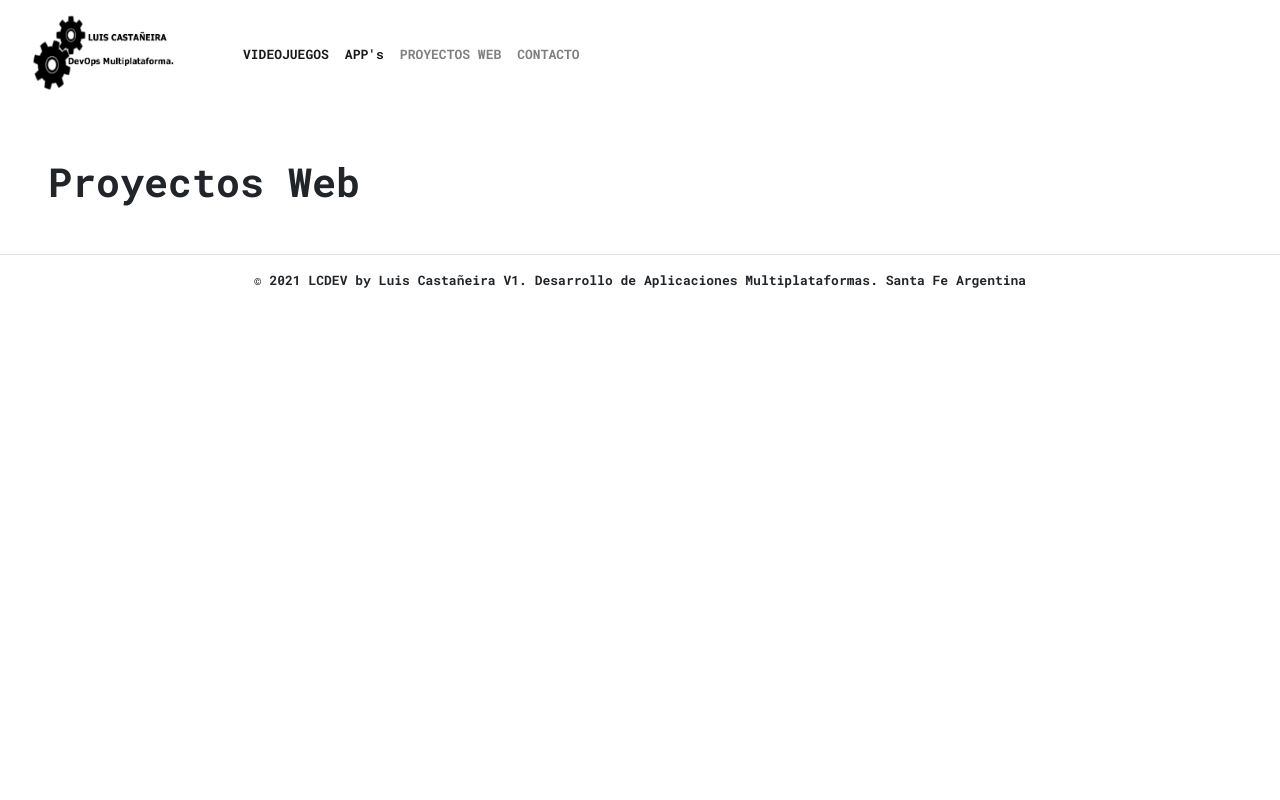
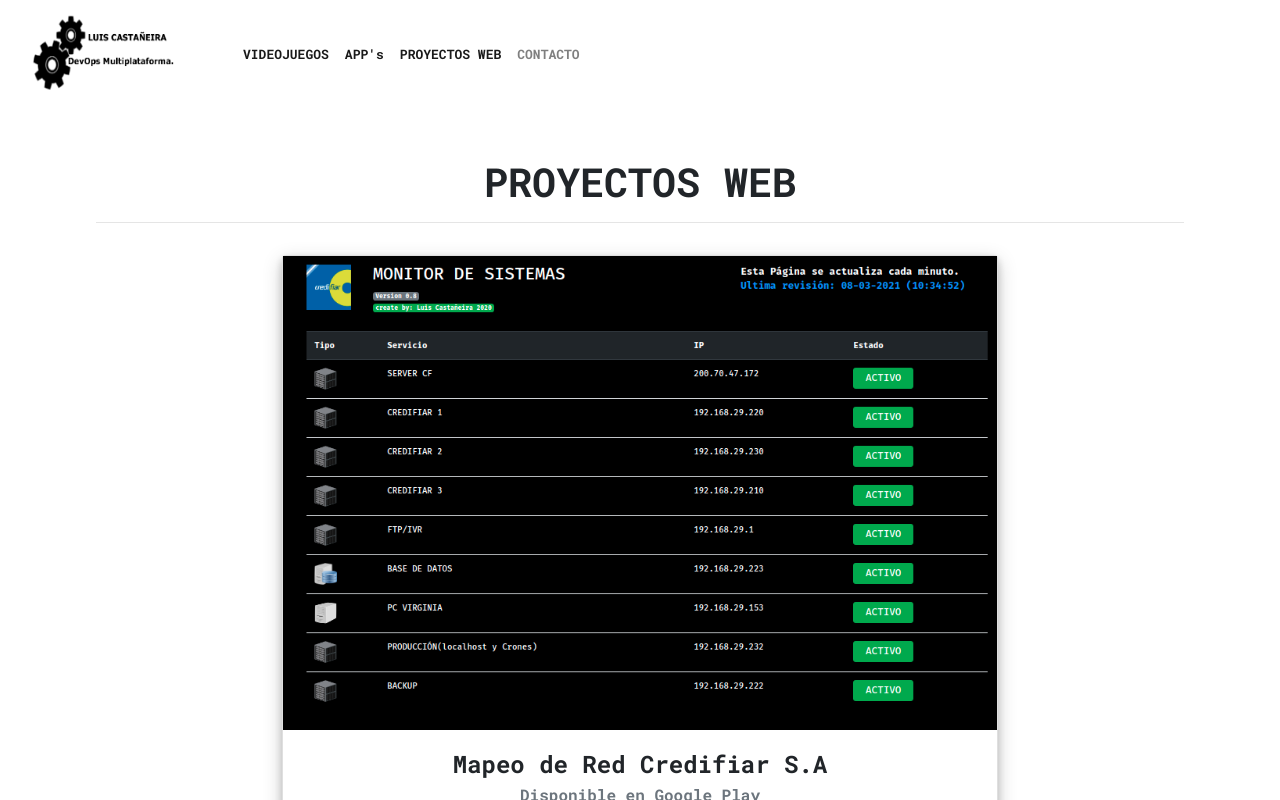
Before and after one commit to Solidlucho83/PersonalSite, a React (Create React App) app: page /proyectosweb in a window 1280 px wide. Shown: the top 800 px of the page. Built offline with nearby package versions, Linux system fonts and the light colour scheme.

Commit message:
Añadidos proyectos Web

```diff
--- a/src/componentes/Card.jsx
+++ b/src/componentes/Card.jsx
@@ -6,7 +6,7 @@ const Card = ({title, imageSource, descripcion, link } ) => {
     return (
 
           <div className="card text-center ">
-          <img src={imageSource} alt={title} height="130" ></img>
+          <img src={imageSource} alt={title}  ></img>
               <div className="cardbody justify-content-center"><br/>
 
          <h4 className="card-title">{title}</h4>
--- a/src/componentes/Cards.jsx
+++ b/src/componentes/Cards.jsx
@@ -8,7 +8,7 @@ const card = [
         id: 1,
         image: Image2,
         title: 'LordQuest',
-        descripcion : "Juegos RogueLite Pixel art Estilo retro, inspirado en el clasico Zelda de Snes.",
+        descripcion : "Juegos RogueLite Pixel Art Estilo retro, inspirado en el clasico Zelda de Snes.",
         link : 'https://shorturl.at/lFJ27'
     },
     {
--- a/src/componentes/Header.jsx
+++ b/src/componentes/Header.jsx
@@ -16,7 +16,7 @@ const Header = () => {
       <div class="navbar-nav mx-4">
         <a class="nav-link active" aria-current="page" href="/videojuegos"> VIDEOJUEGOS</a>
         <a class="nav-link active" aria-current="page" href="/aplicaciones"> APP's </a>
-        <a class="nav-link disable" aria-current="page" href="#"> PROYECTOS WEB</a>
+        <a class="nav-link active" aria-current="page" href="/proyectosweb"> PROYECTOS WEB</a>
         <a class="nav-link disable" aria-current="page"  href="#"> CONTACTO </a>
       </div>
     </div>
--- /dev/null
+++ b/src/componentes/Webs.jsx
@@ -0,0 +1,38 @@
+import React from 'react'
+import Image2 from '../img/codMonitorSistemas.png'
+import Image3 from '../img/Cod.png'
+import Card from './Card'
+
+const card = [
+    {
+        id: 1,
+        image: Image2,
+        title: 'Mapeo de Red Credifiar S.A',
+        descripcion : "Network Monitoring Tool en formato web de red interna de Credifiar. En caso de error, genera un alerta.",
+        link : 'https://shorturl.at/lFJ27'
+    },
+    {
+        id: 2,
+        image: Image3,
+        title: 'Sistema Interno Credifiar S.A',
+        descripcion : "Sistema interno para sección sistemas. Con diversidad de Gestiones.",
+        link : 'https://play.google.com/store/apps/details?id=com.SolidLuchoGames.GunAndDesert&hl=es_AR&gl=US'
+    }
+]
+
+
+const Webs = () => {
+    return (
+        <div className="row aling-items-center justify-content-md-center">
+        {
+            card.map(card => (
+              <div className="col-md-8 mt-3" key={card.id}>
+                         <Card title={card.title} imageSource={card.image} descripcion={card.descripcion} link={card.link} />
+                         </div>
+                                                  ))
+        }
+        </div>
+    )
+}
+
+export default Webs
--- a/src/index.css
+++ b/src/index.css
@@ -14,7 +14,9 @@ i{
 
 footer #blog-footer {
   text-align: center;
-  background-color: #646464;
+  background-color: hsl(185, 14%, 91%);
+
+  zoom : 85%;
 
 
 }
--- a/src/router/Proyectosweb.jsx
+++ b/src/router/Proyectosweb.jsx
@@ -1,4 +1,5 @@
 import React from 'react'
+import Webs from '../componentes/Webs'
 
 const Proyectosweb = () => {
 
@@ -7,9 +8,13 @@ const Proyectosweb = () => {
     })
 
     return (
-        <div>
-            <h1>Proyectos Web</h1>
-        </div>
+        <div class="Container m-5 text-center">
+        <h1 class="animate__animated animate__pulse">PROYECTOS WEB</h1>
+        <hr/>
+              <div className="text-center">
+
+                   <Webs />
+               </div></div>
     )
 }
 
```
Also changed, not shown: src/img/Cod.png (added), src/img/codMonitorSistemas.png (added).
